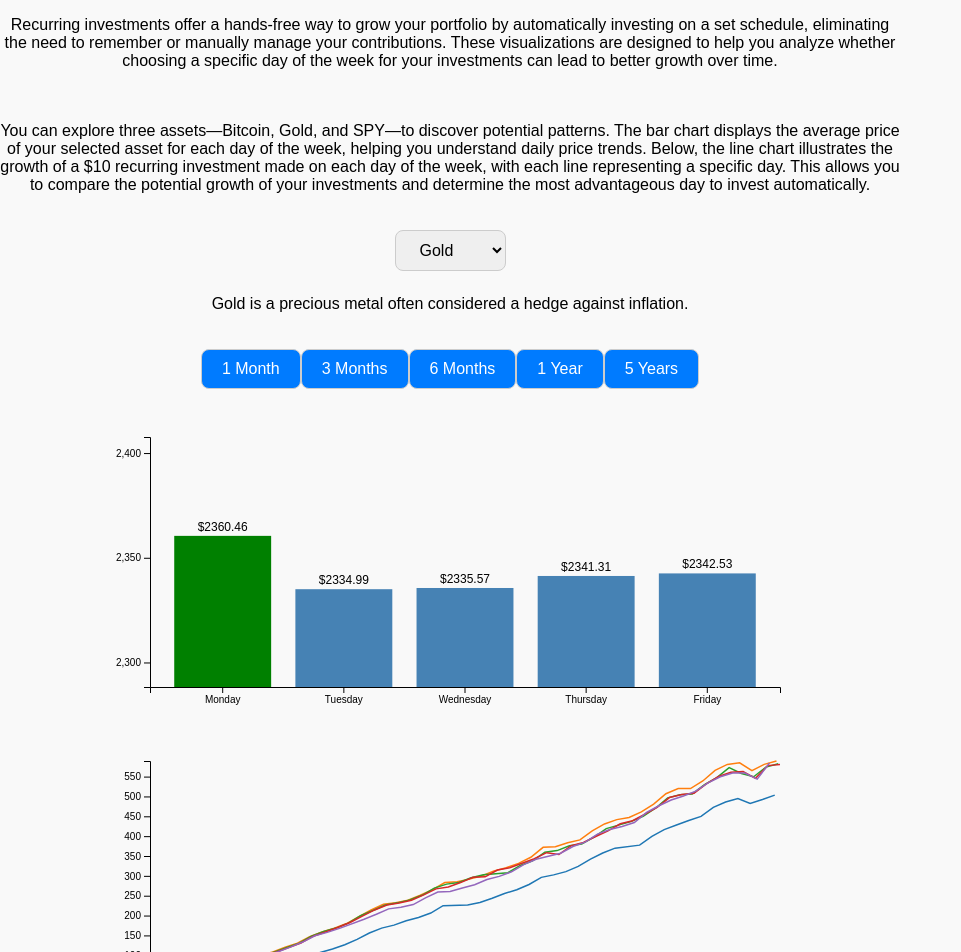
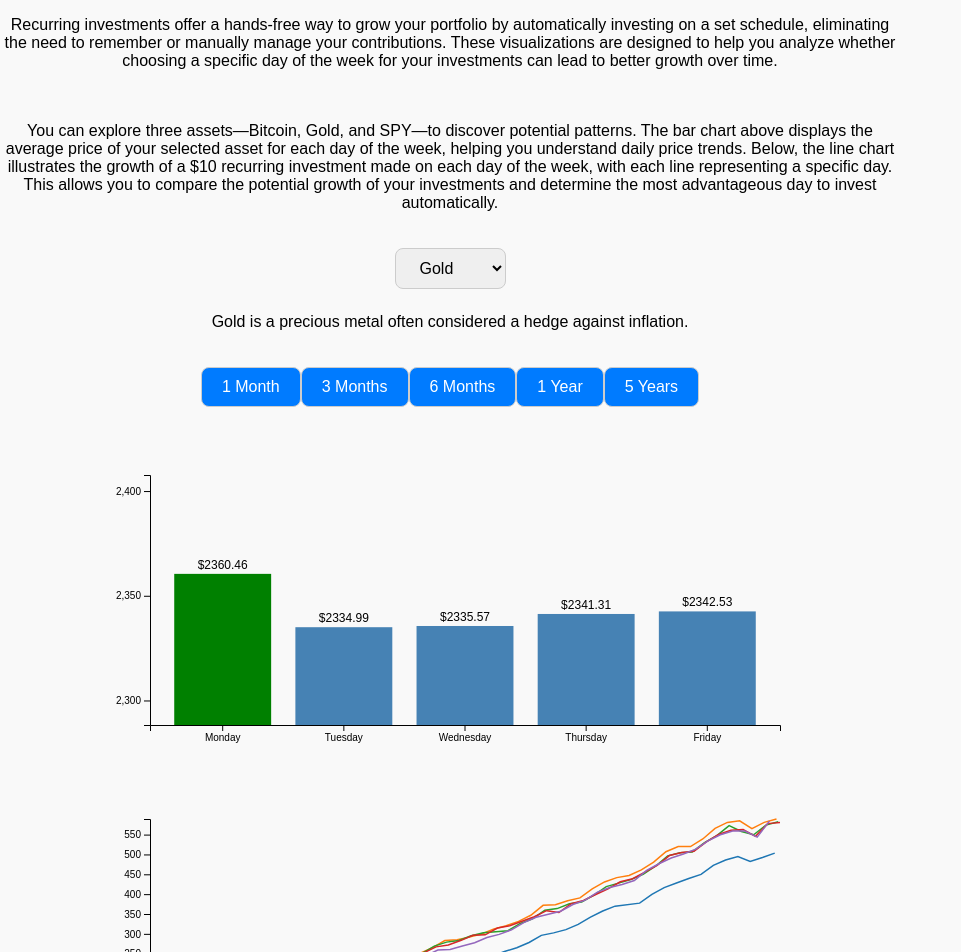
Before and after one commit to nikopastore/recurring-asset-analysis, a Svelte app: page / in a window 1280 px wide. Shown: the part 100-1052 px from the top of the page, without its empty margins (0-961 px from the left). Built offline with nearby package versions, Linux system fonts and the light colour scheme.

Commit message:
Update App.svelte

```diff
--- a/src/App.svelte
+++ b/src/App.svelte
@@ -239,7 +239,12 @@
         align-items: center;
         text-align: center;
         gap: 20px;
+        width: 100%;
         max-width: 900px;
+    }
+
+    .charts {
+        margin-top: 20px;
     }
 
     select,
@@ -258,10 +263,6 @@
     button:hover {
         background-color: #0056b3;
     }
-
-    .charts {
-        margin-top: 20px;
-    }
 </style>
 
 <div class="container">
@@ -270,7 +271,7 @@
         Recurring investments offer a hands-free way to grow your portfolio by automatically investing on a set schedule, eliminating the need to remember or manually manage your contributions. These visualizations are designed to help you analyze whether choosing a specific day of the week for your investments can lead to better growth over time.
     </p>
     <p>
-        You can explore three assets—Bitcoin, Gold, and SPY—to discover potential patterns. The bar chart displays the average price of your selected asset for each day of the week, helping you understand daily price trends. Below, the line chart illustrates the growth of a $10 recurring investment made on each day of the week, with each line representing a specific day. This allows you to compare the potential growth of your investments and determine the most advantageous day to invest automatically.
+        You can explore three assets—Bitcoin, Gold, and SPY—to discover potential patterns. The bar chart above displays the average price of your selected asset for each day of the week, helping you understand daily price trends. Below, the line chart illustrates the growth of a $10 recurring investment made on each day of the week, with each line representing a specific day. This allows you to compare the potential growth of your investments and determine the most advantageous day to invest automatically.
     </p>
 
     <div>
@@ -288,6 +289,6 @@
         {/each}
     </div>
 
-    <div bind:this={barChart}></div>
-    <div bind:this={lineChart}></div>
+    <div class="charts" bind:this={barChart}></div>
+    <div class="charts" bind:this={lineChart}></div>
 </div>
```
